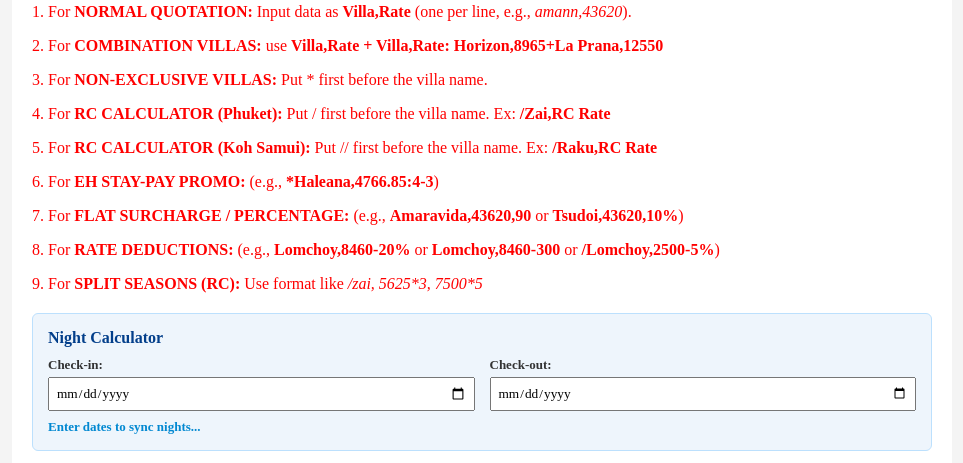
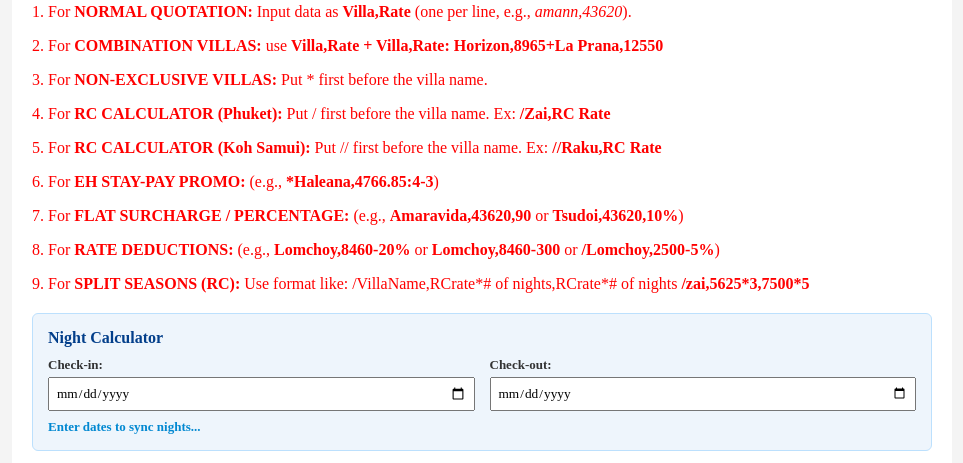
Before and after one commit to markroelpadilla6-bit/villa-calculator, a plain HTML site: page index.html in a window 1280 px wide. Shown: the part 312-775 px from the top of the page, without its empty margins (158-1121 px from the left). Drawn offline with Linux system fonts and the light colour scheme.

Commit message:
Update index.html

```diff
--- a/index.html
+++ b/index.html
@@ -54,11 +54,11 @@ td{border:1px solid #000;padding:8px 12px;background:#fff;font-size:14px;font-we
  <p>2. For <b>COMBINATION VILLAS:</b> use <b>Villa,Rate + Villa,Rate: Horizon,8965+La Prana,12550</b></p>
  <p>3. For <b>NON-EXCLUSIVE VILLAS:</b> Put * first before the villa name.</p>
  <p>4. For <b>RC CALCULATOR (Phuket):</b> Put / first before the villa name. Ex: <b>/Zai,RC Rate</b></p>
- <p>5. For <b>RC CALCULATOR (Koh Samui):</b> Put // first before the villa name. Ex: <b>/Raku,RC Rate</b></p>
+ <p>5. For <b>RC CALCULATOR (Koh Samui):</b> Put // first before the villa name. Ex: <b>//Raku,RC Rate</b></p>
  <p>6. For <b>EH STAY-PAY PROMO:</b> (e.g., <b>*Haleana,4766.85:4-3</b>)</p>
  <p>7. For <b>FLAT SURCHARGE / PERCENTAGE:</b> (e.g., <b>Amaravida,43620,90</b> or <b>Tsudoi,43620,10%</b>)</p>
  <p>8. For <b>RATE DEDUCTIONS:</b> (e.g., <b>Lomchoy,8460-20%</b> or <b>Lomchoy,8460-300</b> or <b>/Lomchoy,2500-5%</b>)</p>
- <p>9. For <b>SPLIT SEASONS (RC):</b> Use format like <i>/zai, 5625*3, 7500*5</i></p>
+ <p>9. For <b>SPLIT SEASONS (RC):</b> Use format like: /VillaName,RCrate*# of nights,RCrate*# of nights <b>/zai,5625*3,7500*5</b></p>
 </div>
 
 <div class="top-layout">
```
